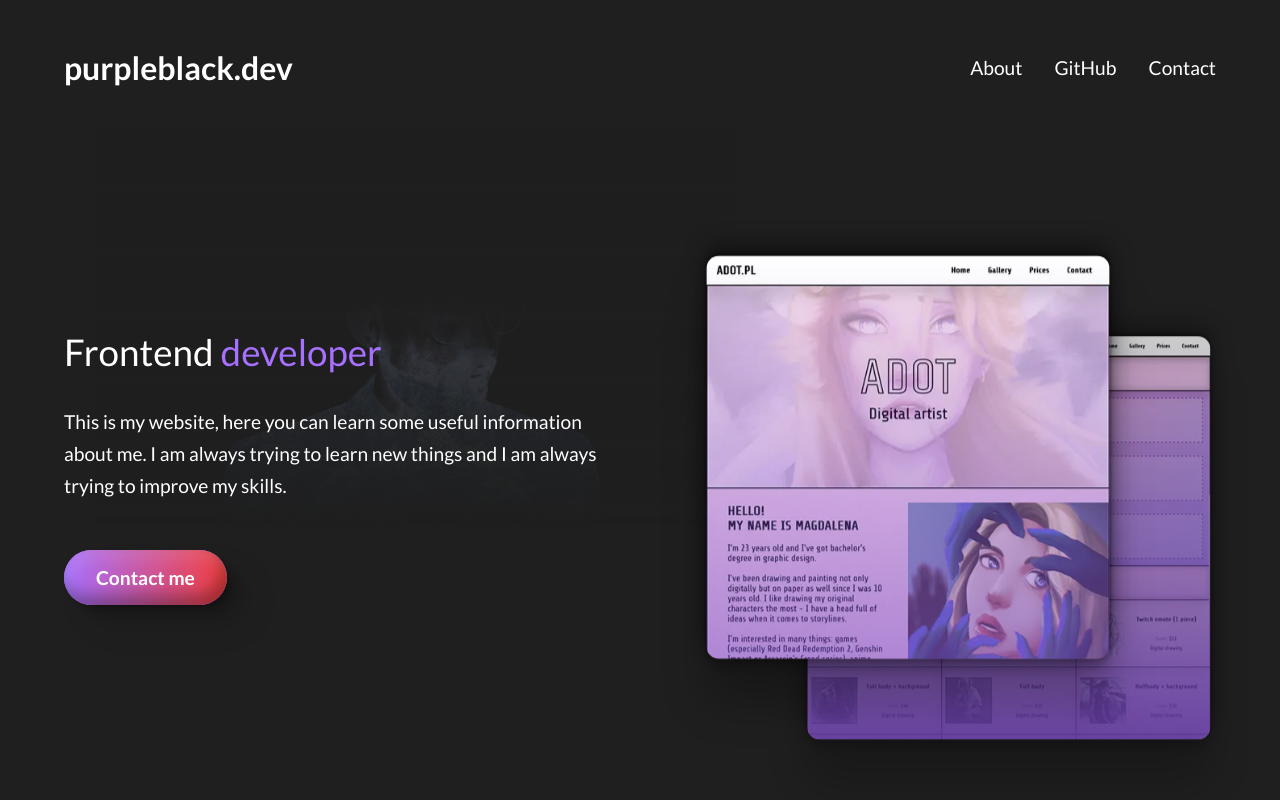
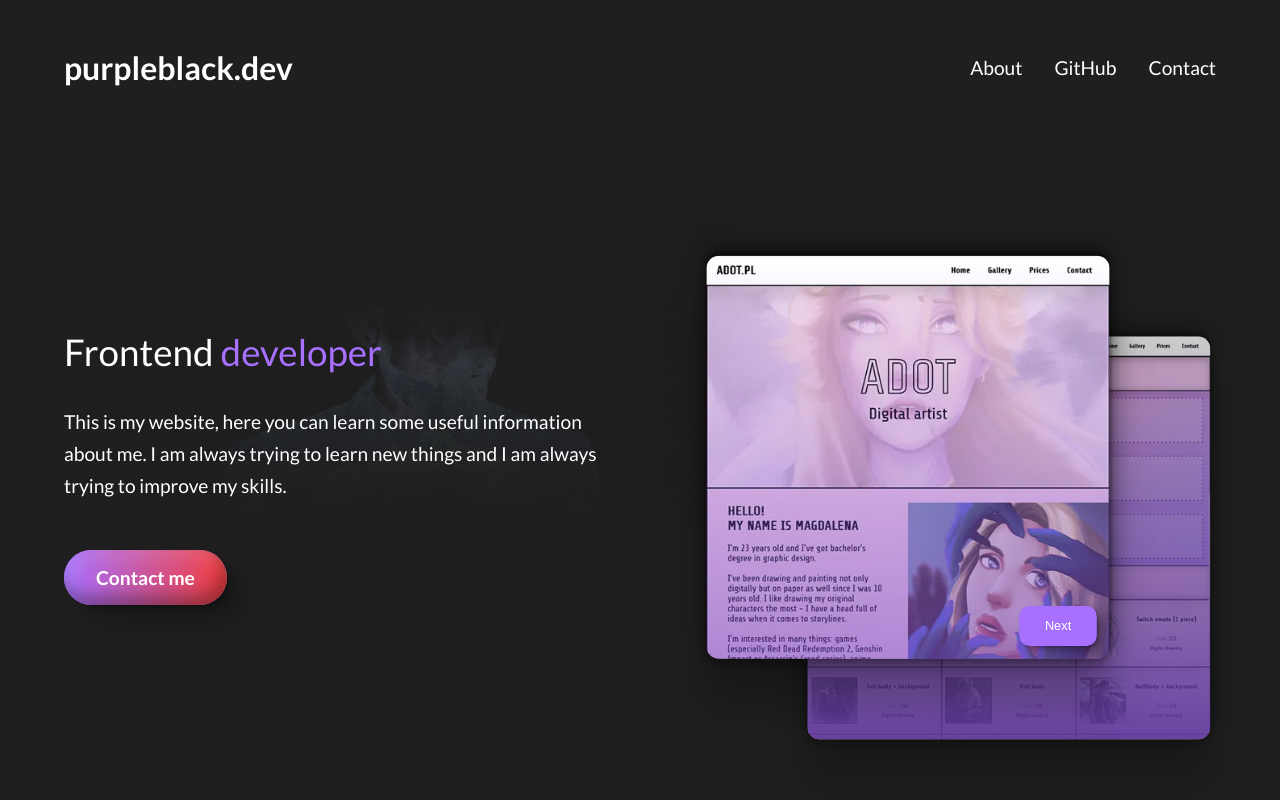
Before and after one commit to goodideagiver/purple-dev-react, a React (Create React App) app: page / in a window 1280 px wide. Shown: the top 800 px of the page. Built offline with nearby package versions, Linux system fonts and the light colour scheme.

Commit message:
Add next image functionality to WelcomeImages

```diff
--- a/src/components/content/home/welcome/WelcomeImages.js
+++ b/src/components/content/home/welcome/WelcomeImages.js
@@ -25,15 +25,12 @@ const images = [
 ];
 
 export const WelcomeImages = () => {
-	const { selectedImages, activeImageIndex } = useWelcomeImages(
-		8000,
-		0,
-		images
-	);
+	const { selectedImages, activeImageIndex, nextImageHandler } =
+		useWelcomeImages(8000, 0, images);
 
 	return (
 		<div className={classes.imagesWrapper} aria-hidden='true'>
-			<div className={classes.image}>
+			<div onClick={nextImageHandler} className={classes.image}>
 				<TransitionGroup>
 					<CSSTransition
 						key={activeImageIndex}
@@ -54,6 +51,9 @@ export const WelcomeImages = () => {
 						<ImgSmoothLoad animate={false} src={selectedImages[1]} />
 					</CSSTransition>
 				</TransitionGroup>
+				<button onClick={nextImageHandler} className={classes.control}>
+					Next
+				</button>
 			</div>
 		</div>
 	);
--- a/src/components/content/home/welcome/WelcomeImages.module.css
+++ b/src/components/content/home/welcome/WelcomeImages.module.css
@@ -62,3 +62,30 @@
 		transform: translate(0, 0);
 	}
 }
+
+.control {
+	position: absolute;
+	bottom: 1rem;
+	right: 1rem;
+	z-index: 15;
+	background-color: black;
+	padding: 1rem 2rem;
+	border-radius: 0.8rem;
+	font-size: 1rem;
+	background-color: var(--btn-primary);
+	box-shadow: var(--shadow-elevation-high);
+	cursor: pointer;
+	color: var(--font-primary);
+	border: 0;
+	transition: 0.2s;
+}
+
+.control:active {
+	background-color: var(--btn-primary-hover);
+}
+
+@media (min-width: 768px) {
+	.control:hover {
+		background-color: var(--btn-primary-hover);
+	}
+}
--- a/src/components/content/home/welcome/useWelcomeImages.js
+++ b/src/components/content/home/welcome/useWelcomeImages.js
@@ -24,5 +24,8 @@ export const useWelcomeImages = (delay, startingIndex, imagesArray) => {
 		return () => clearInterval(interval);
 	}, [activeImageIndex, imagesArray.length, delay]);
 
-	return { selectedImages, activeImageIndex };
+	const nextImageHandler = () =>
+		setActiveImageIndex((activeImageIndex + 1) % imagesArray.length);
+
+	return { selectedImages, activeImageIndex, nextImageHandler };
 };
```
